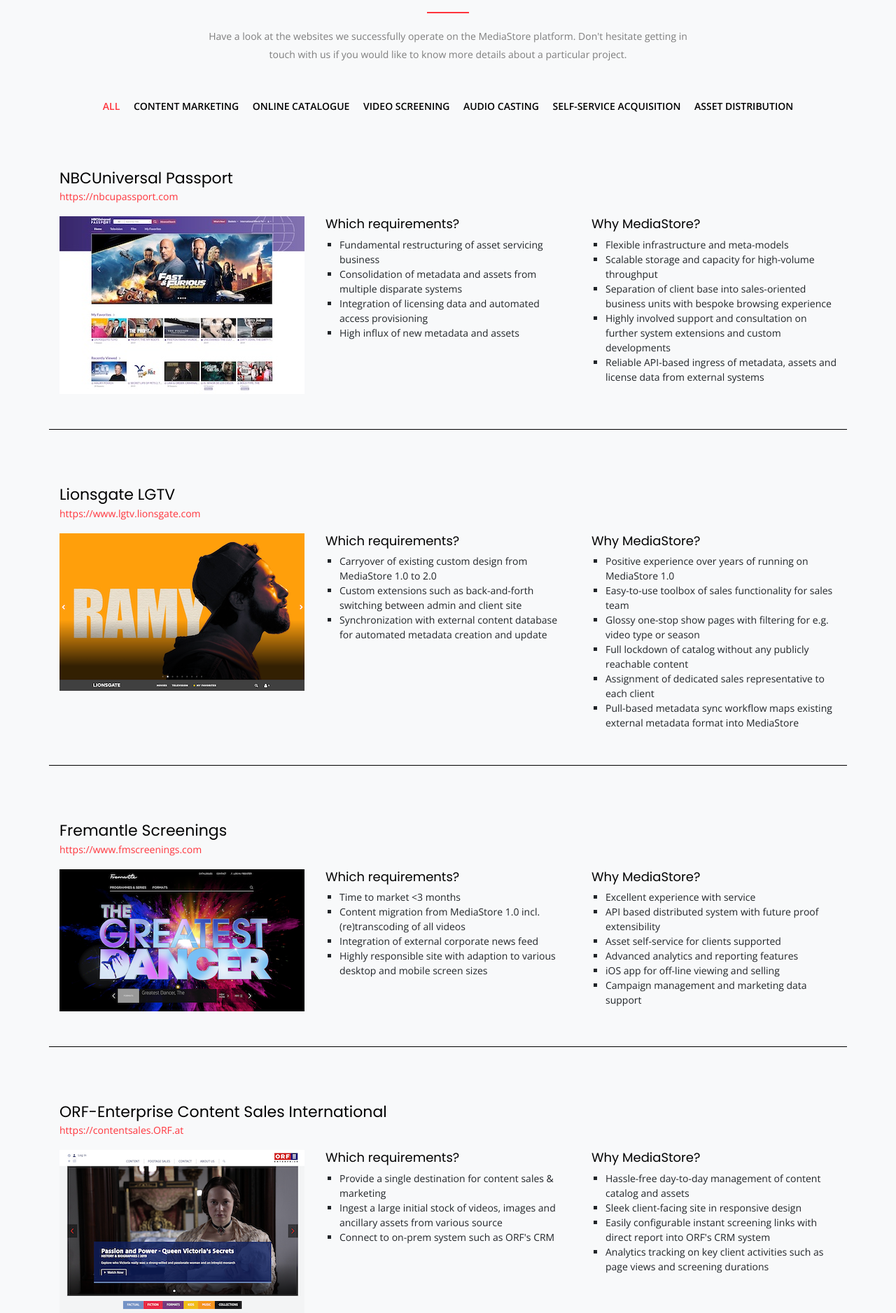
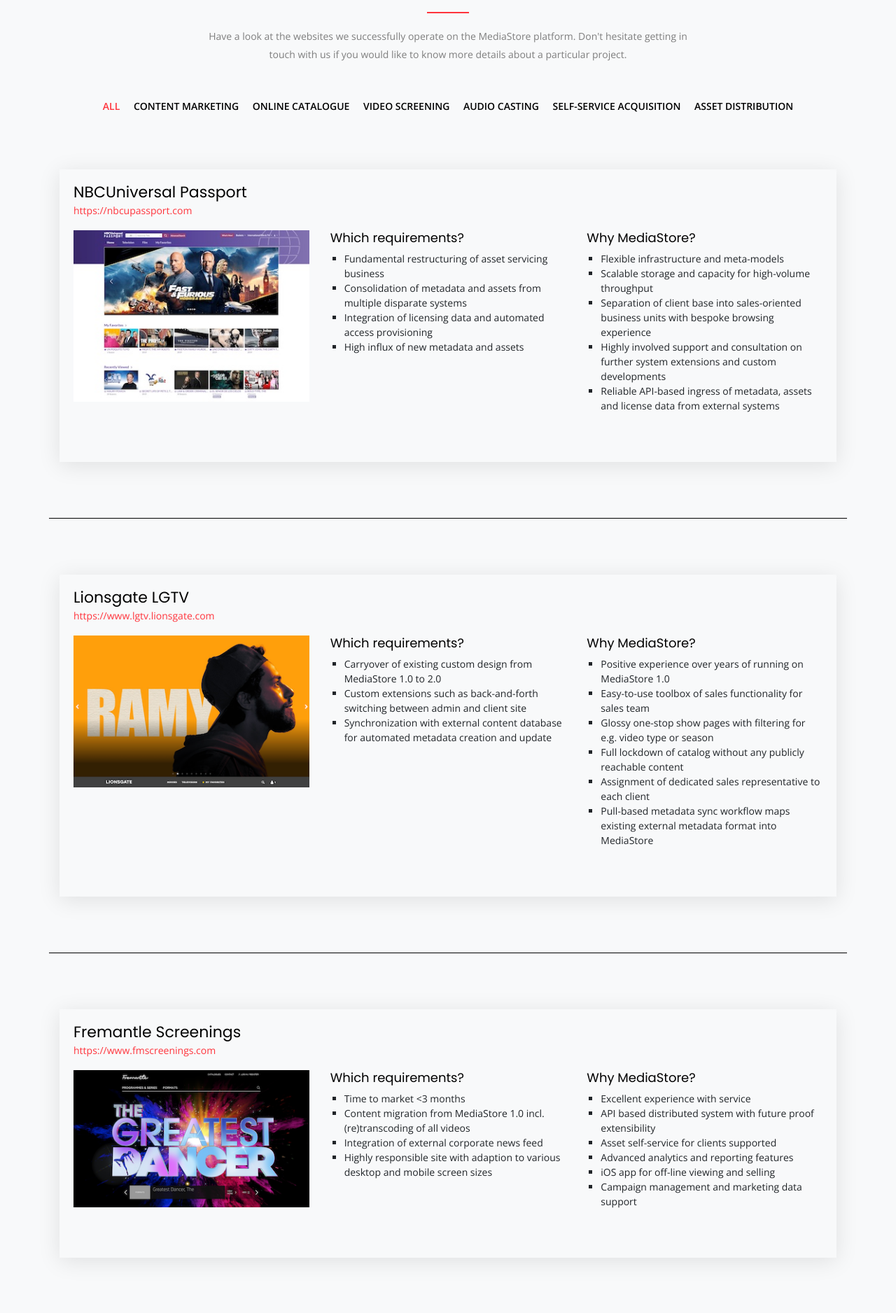
Before and after one commit to mediafellows/mediafellows.github.io, a Jekyll site: the page built from pages/projects.html, in a window 1280 px wide. Shown: the part 547-2423 px from the top of the page at 70% size. Built offline with Jekyll 4.4.1, drawn with Linux system fonts in a browser that asks for light colours.

Commit message:
minor layout tweak and cleanup

```diff
--- a/assets/css/style.css
+++ b/assets/css/style.css
@@ -13,7 +13,7 @@
 5. Solution
 6. Service
 7. Counter
-8. Portfolio
+8. Project/Portfolio
 9. Testimonial
 10. Team
 11. Footer
@@ -1085,7 +1085,7 @@
 	font-weight: 500;
 }
 
-/* 8. Portfolio */
+/* 8. Project/Portfolio */
 .portfolio-area.portfolio-page .grid-item {
   border-bottom: 1px solid black;
 }
@@ -1226,6 +1226,25 @@
 	width: 60%;
 	margin: 0 auto 60px;
 }
+
+.project-box {
+	/* border: 1px solid #e6e6e6; */
+	transition: .3s;
+	box-shadow: 0 5px 30px rgba(0, 0, 0, 0.1);
+	padding: 20px;
+	margin-bottom: 80px;
+}
+.project-box:hover {
+}
+
+.project-box h3 {
+  padding: 10px 0 20px 0;
+}
+
+.project-box a {
+  color: #ff343c;
+}
+
 /* 9. Testimonial */
 .client-text {
 	font-size: 16px;
--- a/pages/projects-details.html
+++ /dev/null
@@ -1,6 +0,0 @@
----
-layout: page
-title: Projects Details
-header_image: "/assets/img/bg/projects.jpg"
----
-<!-- {% include projects/related.html %} -->
--- a/pages/projects.html
+++ b/pages/projects.html
@@ -31,6 +31,7 @@
       <a name="{{ project.identifier }}"></a>
       <div class="row portfolio-active">
         <div class="col-xl-12 col-lg-12 col-md-12 grid-item mt-80 {{project.categories}}">
+          <div class="project-box">
             <h4>{{project.title}}</h4>
             <p><a href="{{project.website}}" target="blank">{{ project.website }}</a></p>
             <div class="row">
@@ -62,6 +63,7 @@
             </div>
           </div>
         </div>
+      </div>
     {% endfor %}
 </section>
 
```
Lines whose indentation alone changed are shown as unchanged.
